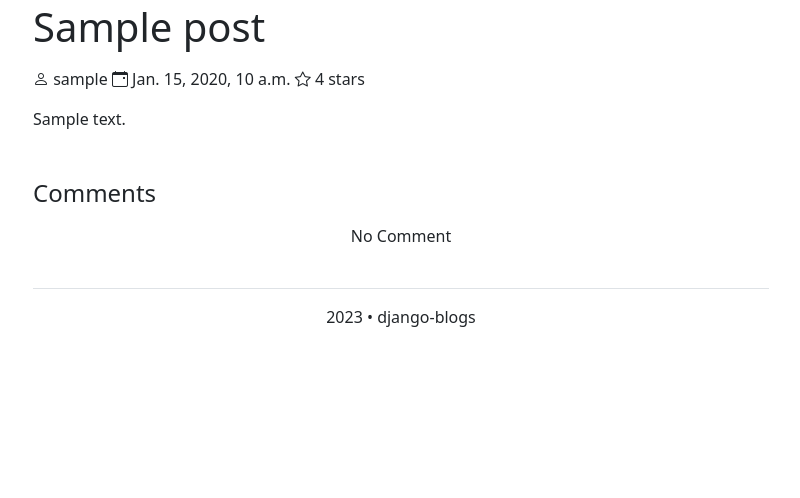
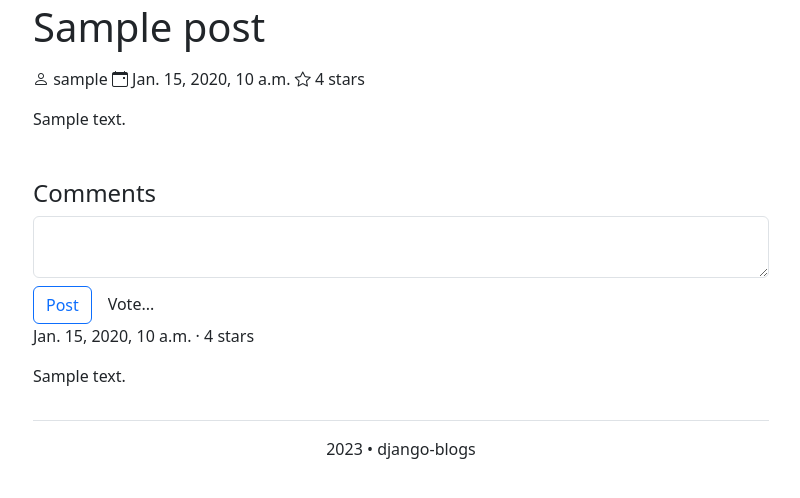
Before and after one commit to pongkot/post_web, a Django app: page /post/1/detail in a window 1280 px wide. Shown: the part 263-761 px from the top of the page, without its empty margins (239-1039 px from the left). Run offline with Django 4.2, Linux system fonts and the light colour scheme; tables that the repository leaves empty hold one stand-in row (values such as "Sample post").

Commit message:
feat: add comment component

```diff
--- a/post/models.py
+++ b/post/models.py
@@ -17,6 +17,17 @@
     def get_absolute_url(self):
         return reverse("post_update", args=[str(self.id)])
 
+    def stars(self):
+        comments = self.post_comment.all()
+        sum_user_star = 0
+        total_user_stars = len(comments)
+        if total_user_stars > 0:
+            for comment in comments:
+                sum_user_star += comment.user_rating
+            return sum_user_star // total_user_stars
+        else:
+            return 0
+
 
 class Comment(models.Model):
     comment_text = models.CharField(max_length=100)
--- a/post/templates/post_detail.html
+++ b/post/templates/post_detail.html
@@ -4,17 +4,40 @@
     <p>
         <i class="bi bi-person"></i> {{ post.author }}
         <i class="bi bi-calendar-event"></i> {{ post.created_at }}
-        <i class="bi bi-star"></i> {{ user_star }} stars</p>
+        <i class="bi bi-star"></i> {{ post.stars }} stars</p>
     <p>{{ post.body|safe }}</p>
     <h4 class="mt-5">Comments</h4>
-    {% if post.post_comment|length > 0 %}
-        {% for comment in post.post_comment.all %}
-            <div>
-                <p>{{ comment.date_created }} · {{ comment.user_rating }} stars</p>
-                <p>{{ comment.comment_text }}</p>
+    <div class="row g-3">
+        <div class="col">
+            <textarea class="form-control" name="" id="" rows="2"></textarea>
+        </div>
+    </div>
+    <form action="" method="post">
+        {% csrf_token %}
+        <div class="row g-3 pt-2">
+            <div class="col-1">
+                <input type="submit" value="Post" class="btn btn-outline-primary" required>
             </div>
-        {% endfor %}
-    {% else %}
-        <p class="text-center p-2">No Comment</p>
-    {% endif %}
+            <div class="col-3">
+                <select name="user_star" class="form-control" style="border: 0">
+                    <option selected>Vote...</option>
+                    <option value="1">⭐</option>
+                    <option value="2">⭐⭐</option>
+                    <option value="3">⭐⭐⭐</option>
+                    <option value="4">⭐⭐⭐⭐</option>
+                    <option value="5">⭐⭐⭐⭐⭐</option>
+                </select>
+            </div>
+        </div>
+    </form>
+    {% for comment in post.post_comment.all %}
+        <div>
+            <p>{{ comment.date_created }} · {{ comment.user_rating }} stars</p>
+            <p>{{ comment.comment_text }}</p>
+        </div>
+    {% empty %}
+        <div>
+            <p class="pt-3 text-center">No Comment</p>
+        </div>
+    {% endfor %}
 {% endblock %}
--- a/post/templates/post_update.html
+++ b/post/templates/post_update.html
@@ -1,7 +1,6 @@
 {% extends 'main_layout.html' %}
 {% load crispy_forms_tags %}
 {% block content %}
-    <h1 class="my-3">{{ post.title }}</h1>
     <form action="" method="post">
         {% csrf_token %}
         {{ form|crispy }}
--- a/post/views.py
+++ b/post/views.py
@@ -1,6 +1,6 @@
 from django.views.generic import ListView, DetailView, UpdateView
 
-from .models import Post, Comment
+from .models import Post
 
 
 class PostListView(ListView):
@@ -21,17 +21,7 @@
 
     def get_context_data(self, **kwargs):
         context = super().get_context_data()
-        commented_post_id = self.kwargs["pk"]
-        comments = Comment.objects.filter(commented_post_id=commented_post_id)
-        avg_user_star = 0
-        if len(comments) > 0:
-            total_comment = len(comments)
-            total_user_star = 0
-            for comment in comments:
-                total_user_star += comment.user_rating
-            avg_user_star = total_user_star // total_comment
         context["name"] = "post_list"
-        context["user_star"] = avg_user_star
         return context
 
 
--- a/templates/main_layout.html
+++ b/templates/main_layout.html
@@ -24,6 +24,8 @@
             color: black;
             text-decoration: none;
         }
+
+        {% block style %}{% endblock %}
     </style>
 </head>
 <body>
```
Also changed, not shown: post/templates/post_list.html (+9 -3 lines).
